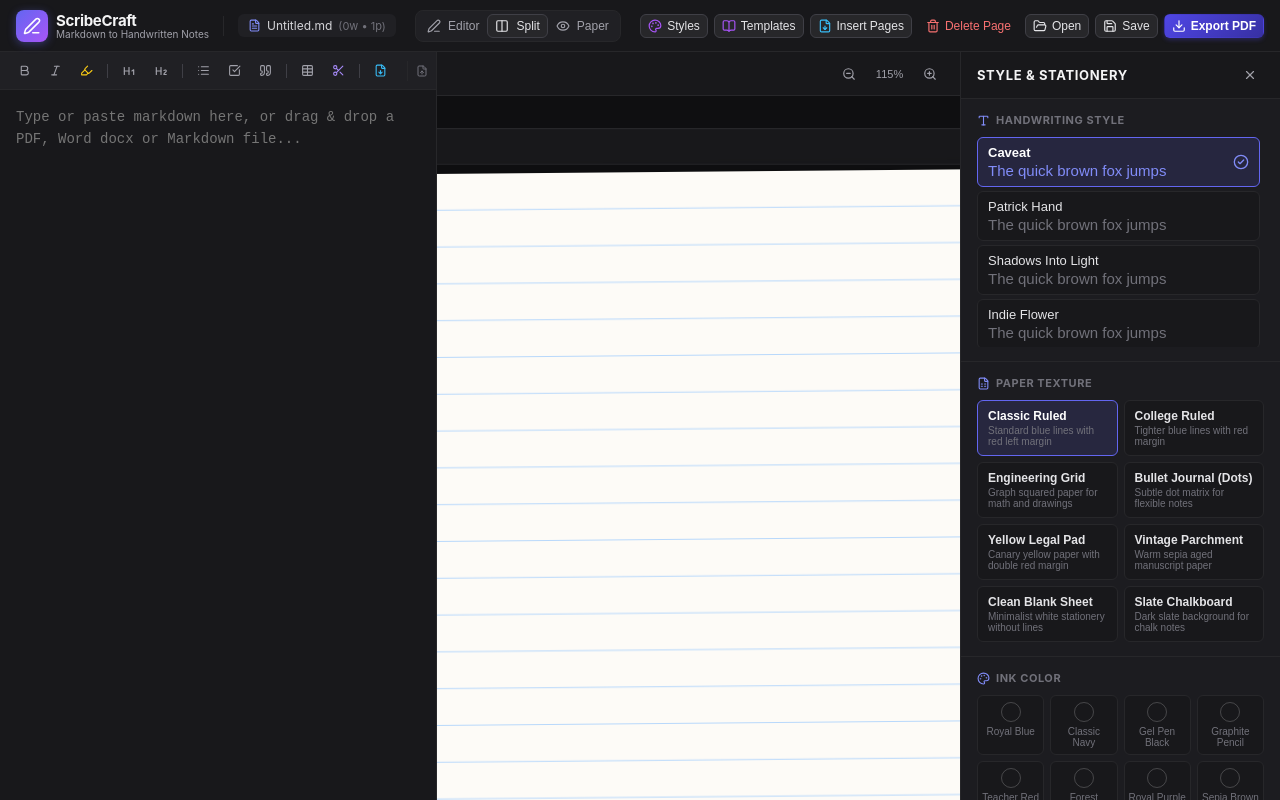
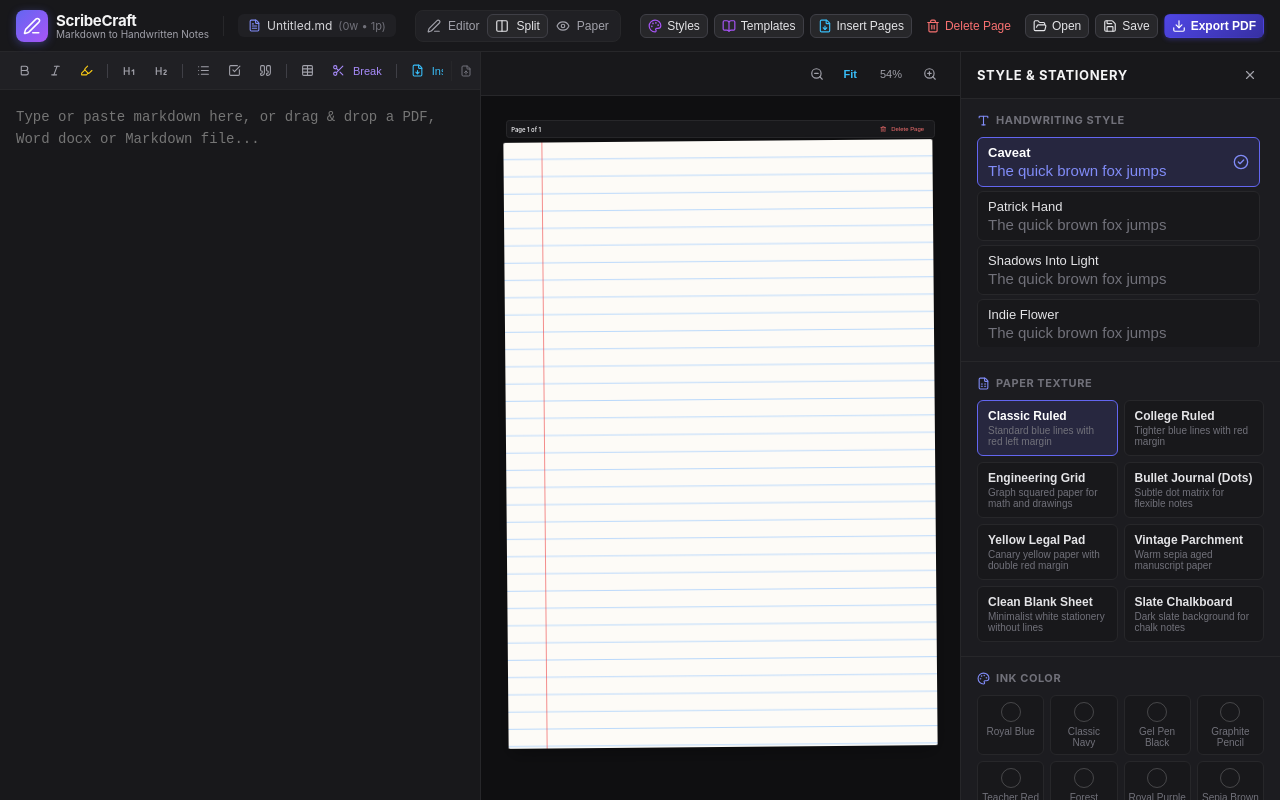
Before and after one commit to Abdullah-Developer68/handwriting-converter, a React (Vite) app: page / in a window 1280 px wide. Built offline with nearby package versions, Linux system fonts and the light colour scheme; a web font is replaced by a local one.

Commit message:
fix(ui): 50-50 even split, auto-fit paper preview width, and fix main process EPIPE error

```diff
--- a/src/renderer/components/PaperPreview.tsx
+++ b/src/renderer/components/PaperPreview.tsx
@@ -1,4 +1,4 @@
-import React, { useState, useRef } from 'react';
+import React, { useState, useRef, useEffect, useCallback } from 'react';
 import { HandwritingSettings } from '../types';
 import { PAGE_DIMENSIONS, getComputedBaselineShift } from '../utils/paperStyles';
 import { parseMarkdownToHtml } from '../utils/markdownParser';
@@ -24,21 +24,54 @@
   onDeletePage,
 }) => {
   const containerRef = useRef<HTMLDivElement>(null);
-  const [internalZoom, setInternalZoom] = useState<number>(115);
+  const [internalZoom, setInternalZoom] = useState<number>(75);
+  const userManuallyChangedZoom = useRef<boolean>(false);
+
+  // Dimensions based on page size & orientation with safe fallbacks
+  const pageSize = settings?.pageSize && PAGE_DIMENSIONS[settings.pageSize] ? settings.pageSize : 'A4';
+  const orientation = settings?.orientation === 'landscape' ? 'landscape' : 'portrait';
+  const pageDims = PAGE_DIMENSIONS[pageSize][orientation];
+
+  // Compute zoom so the paper width comfortably fits inside the preview container without clipping
+  const computeFitZoom = useCallback(() => {
+    if (!containerRef.current) return 75;
+    const availWidth = containerRef.current.clientWidth - 48;
+    if (availWidth <= 50 || !pageDims.width) return 75;
+    const fit = Math.floor((availWidth / pageDims.width) * 100);
+    return Math.max(35, Math.min(100, fit));
+  }, [pageDims.width]);
+
+  // Auto-fit on mount and when paper dimensions change
+  useEffect(() => {
+    if (!userManuallyChangedZoom.current) {
+      const fit = computeFitZoom();
+      setInternalZoom(fit);
+    }
+  }, [computeFitZoom]);
+
+  // Adjust fit zoom when container element resizes (e.g. toggling sidebar, changing window size)
+  useEffect(() => {
+    const el = containerRef.current;
+    if (!el) return;
+    const observer = new ResizeObserver(() => {
+      if (!userManuallyChangedZoom.current) {
+        const fit = computeFitZoom();
+        setInternalZoom(fit);
+      }
+    });
+    observer.observe(el);
+    return () => observer.disconnect();
+  }, [computeFitZoom]);
 
   const activeZoom = zoom !== undefined ? zoom : internalZoom;
   const updateZoom = (valOrFn: number | ((prev: number) => number)) => {
+    userManuallyChangedZoom.current = true;
     if (setZoom) {
       setZoom(valOrFn);
     } else {
       setInternalZoom(valOrFn);
     }
   };
-
-  // Dimensions based on page size & orientation with safe fallbacks
-  const pageSize = settings?.pageSize && PAGE_DIMENSIONS[settings.pageSize] ? settings.pageSize : 'A4';
-  const orientation = settings?.orientation === 'landscape' ? 'landscape' : 'portrait';
-  const pageDims = PAGE_DIMENSIONS[pageSize][orientation];
 
   // Pen stroke thickness class
   const penClass = `pen-${settings?.penThickness || 'regular'}`;
@@ -56,11 +89,21 @@
   );
 
   const handleZoomIn = () => {
-    updateZoom((z) => Math.min(200, z + 15));
+    updateZoom((z) => Math.min(200, z + 10));
   };
 
   const handleZoomOut = () => {
-    updateZoom((z) => Math.max(40, z - 15));
+    updateZoom((z) => Math.max(35, z - 10));
+  };
+
+  const handleFitZoom = () => {
+    userManuallyChangedZoom.current = false;
+    const fit = computeFitZoom();
+    if (setZoom) {
+      setZoom(fit);
+    } else {
+      setInternalZoom(fit);
+    }
   };
 
   const handleResetZoom = () => {
@@ -82,7 +125,8 @@
       {/* Zoom and Page Nav Toolbar */}
       <div className="preview-toolbar no-print">
         <div style={{ display: 'flex', alignItems: 'center', gap: '8px', minWidth: 0, overflow: 'hidden' }}>
-          {pages.length > 1 && (
+          {
+          pages.length > 1 && (
             <div style={{
               display: 'flex',
               alignItems: 'center',
@@ -126,9 +170,18 @@
 
           <button
             className="btn btn-ghost btn-sm"
+            onClick={handleFitZoom}
+            title="Fit page to view width"
+            style={{ fontSize: '11px', padding: '2px 8px', color: '#38bdf8', fontWeight: 600 }}
+          >
+            Fit
+          </button>
+
+          <button
+            className="btn btn-ghost btn-sm"
             onClick={handleResetZoom}
             title="Reset Zoom to 100%"
-            style={{ fontSize: '11px', minWidth: '45px', padding: '4px' }}
+            style={{ fontSize: '11px', minWidth: '42px', padding: '4px' }}
           >
             {activeZoom}%
           </button>
@@ -149,9 +202,9 @@
         <div
           className="sheets-wrapper"
           style={{
-            transform: `scale(${activeZoom / 100})`,
-            transformOrigin: 'top center',
-            transition: 'transform 0.15s ease',
+            zoom: `${activeZoom / 100}`,
+            margin: '0 auto',
+            width: 'fit-content',
             display: 'flex',
             flexDirection: 'column',
             gap: '32px',
--- a/src/renderer/styles/index.css
+++ b/src/renderer/styles/index.css
@@ -170,15 +170,15 @@
   height: calc(100vh - 52px);
 }
 
-/* Editor Pane with Container Queries */
+/* Editor Pane with Container Queries - Even 50% split */
 .editor-pane {
-  flex: 1;
+  flex: 1 1 0;
   display: flex;
   flex-direction: column;
   background-color: #18181b;
   border-right: 1px solid #27272a;
-  min-width: 280px;
-  max-width: 50%;
+  min-width: 0;
+  width: 50%;
   transition: all 0.2s ease;
   container-type: inline-size;
   container-name: editor;
@@ -299,15 +299,17 @@
   overflow-y: auto;
 }
 
-/* Preview Pane */
+/* Preview Pane - Even 50% split */
 .preview-pane {
-  flex: 1.2;
+  flex: 1 1 0;
   display: flex;
   flex-direction: column;
   background-color: #0f0f11;
   overflow: hidden;
   position: relative;
-  min-width: 300px;
+  min-width: 0;
+  width: 50%;
+  transition: all 0.2s ease;
 }
 
 .preview-toolbar {
@@ -327,11 +329,18 @@
   flex: 1;
   overflow-y: auto;
   overflow-x: auto;
-  padding: 32px 16px;
+  padding: 24px 16px;
+  box-sizing: border-box;
+  width: 100%;
+}
+
+.sheets-wrapper {
+  margin: 0 auto;
+  width: fit-content;
   display: flex;
   flex-direction: column;
+  gap: 28px;
   align-items: center;
-  gap: 32px;
 }
 
 /* Sidebar Settings - Fully Scrollable */
```
Also changed, not shown: src/main/main.ts (+22 -12 lines).
